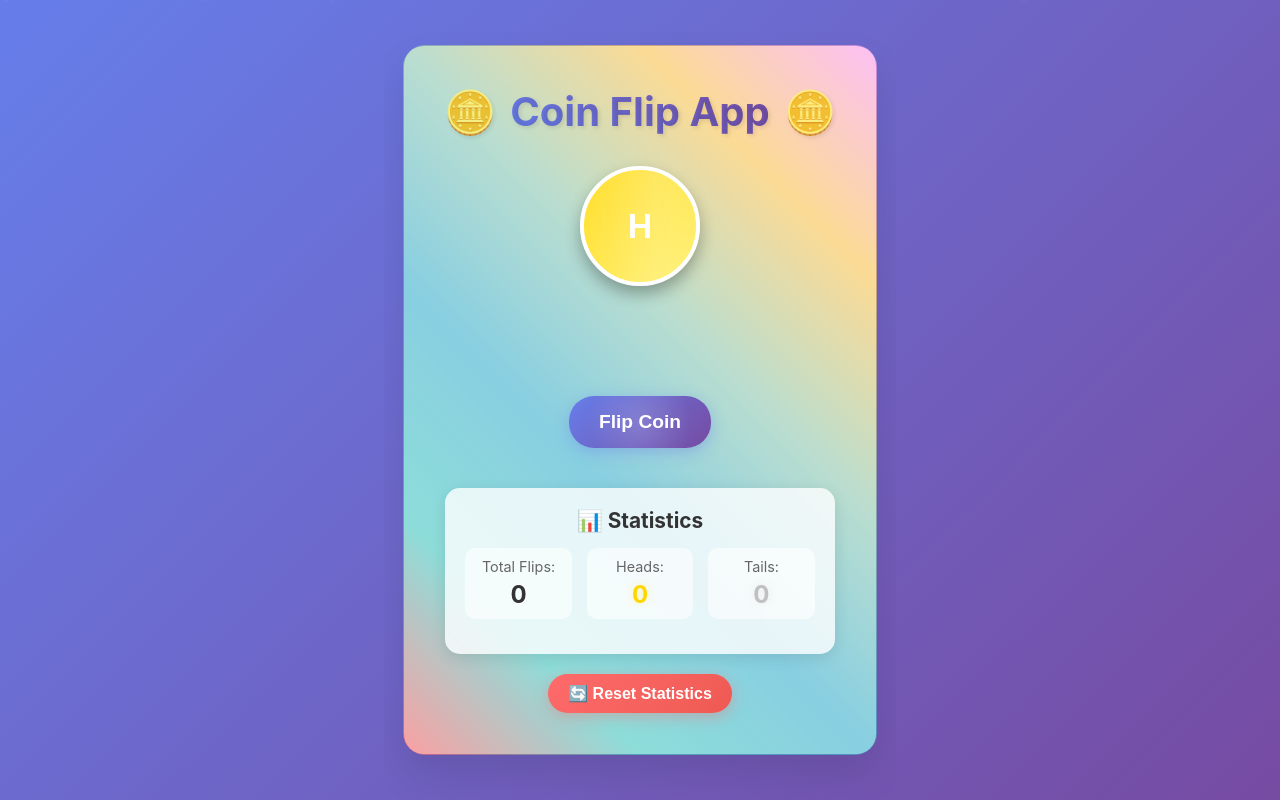
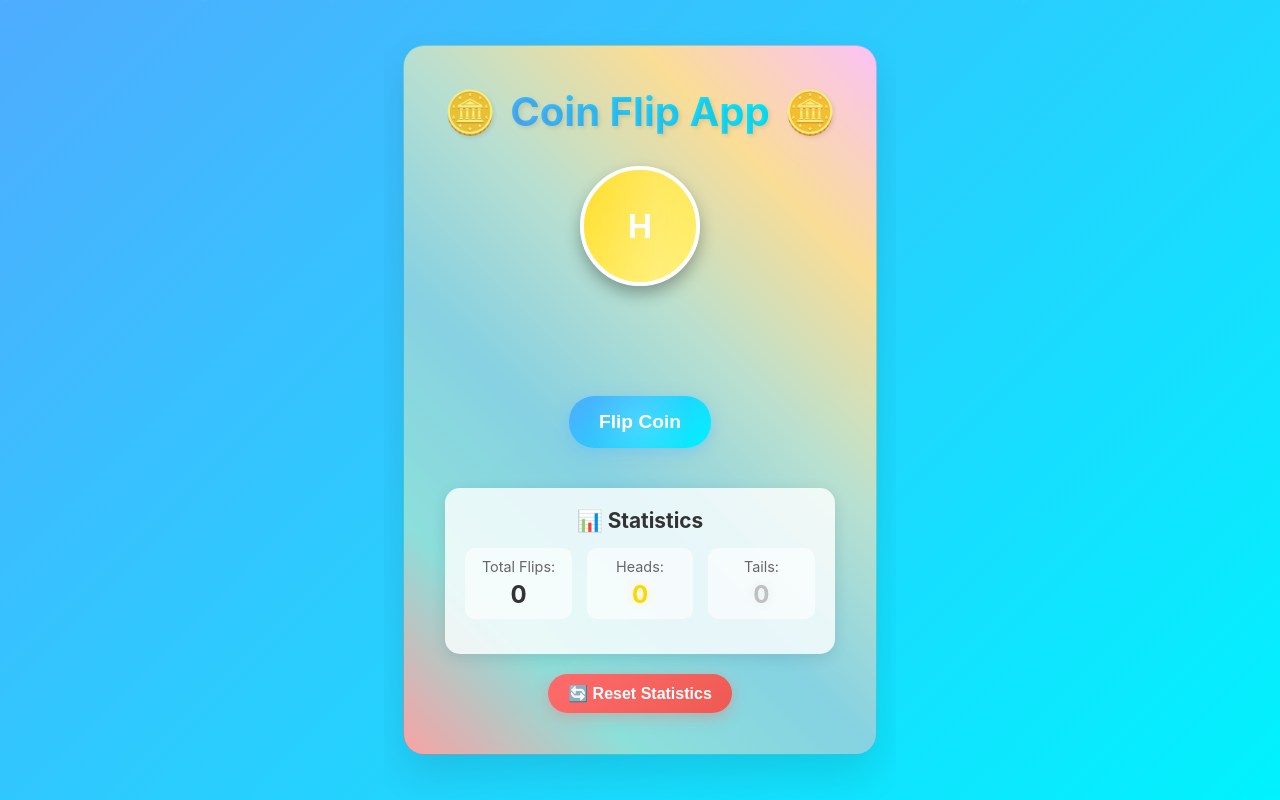
Before and after one commit to KasthuriRaja-M/Coin-Flip-App-, a React (Create React App) app: page / in a window 1280 px wide. Built offline with nearby package versions, Linux system fonts and the light colour scheme.

Commit message:
Update color scheme across stylesheets to use a new gradient and color for backgrounds and buttons

```diff
--- a/index.html
+++ b/index.html
@@ -20,7 +20,7 @@
                 sans-serif;
             -webkit-font-smoothing: antialiased;
             -moz-osx-font-smoothing: grayscale;
-            background: linear-gradient(135deg, #667eea 0%, #764ba2 100%);
+            background: linear-gradient(135deg, #4facfe 0%, #00f2fe 100%);
             min-height: 100vh;
             display: flex;
             align-items: center;
@@ -164,7 +164,7 @@
         }
 
         .title-text {
-            background: linear-gradient(45deg, #667eea, #764ba2);
+            background: linear-gradient(45deg, #4facfe, #00f2fe);
             -webkit-background-clip: text;
             -webkit-text-fill-color: transparent;
             background-clip: text;
@@ -303,7 +303,7 @@
         .loading-dots span {
             width: 8px;
             height: 8px;
-            background: #667eea;
+            background: #4facfe;
             border-radius: 50%;
             animation: loadingDot 1.4s ease-in-out infinite;
         }
@@ -411,7 +411,7 @@
         }
 
         .flip-button {
-            background: linear-gradient(135deg, #667eea, #764ba2);
+            background: linear-gradient(135deg, #4facfe, #00f2fe);
             color: white;
             border: none;
             padding: 15px 30px;
@@ -420,7 +420,7 @@
             border-radius: 25px;
             cursor: pointer;
             transition: all 0.3s ease;
-            box-shadow: 0 4px 15px rgba(102, 126, 234, 0.4);
+            box-shadow: 0 4px 15px rgba(79, 172, 254, 0.4);
             margin: 20px 0;
             position: relative;
             overflow: hidden;
@@ -443,7 +443,7 @@
 
         .flip-button:hover:not(.disabled) {
             transform: translateY(-2px);
-            box-shadow: 0 6px 20px rgba(102, 126, 234, 0.6);
+            box-shadow: 0 6px 20px rgba(79, 172, 254, 0.6);
         }
 
         .flip-button:active:not(.disabled) {
--- a/src/App.css
+++ b/src/App.css
@@ -136,7 +136,7 @@
 }
 
 .title-text {
-  background: linear-gradient(45deg, #667eea, #764ba2);
+  background: linear-gradient(45deg, #4facfe, #00f2fe);
   -webkit-background-clip: text;
   -webkit-text-fill-color: transparent;
   background-clip: text;
@@ -276,7 +276,7 @@
 .loading-dots span {
   width: 8px;
   height: 8px;
-  background: #667eea;
+  background: #4facfe;
   border-radius: 50%;
   animation: loadingDot 1.4s ease-in-out infinite;
 }
@@ -384,7 +384,7 @@
 }
 
 .flip-button {
-  background: linear-gradient(135deg, #667eea, #764ba2);
+  background: linear-gradient(135deg, #4facfe, #00f2fe);
   color: white;
   border: none;
   padding: 15px 30px;
@@ -393,7 +393,7 @@
   border-radius: 25px;
   cursor: pointer;
   transition: all 0.3s ease;
-  box-shadow: 0 4px 15px rgba(102, 126, 234, 0.4);
+  box-shadow: 0 4px 15px rgba(79, 172, 254, 0.4);
   margin: 20px 0;
   position: relative;
   overflow: hidden;
@@ -416,7 +416,7 @@
 
 .flip-button:hover:not(.disabled) {
   transform: translateY(-2px);
-  box-shadow: 0 6px 20px rgba(102, 126, 234, 0.6);
+  box-shadow: 0 6px 20px rgba(79, 172, 254, 0.6);
 }
 
 .flip-button:active:not(.disabled) {
--- a/src/index.css
+++ b/src/index.css
@@ -10,7 +10,7 @@ body {
     sans-serif;
   -webkit-font-smoothing: antialiased;
   -moz-osx-font-smoothing: grayscale;
-  background: linear-gradient(135deg, #667eea 0%, #764ba2 100%);
+  background: linear-gradient(135deg, #4facfe 0%, #00f2fe 100%);
   min-height: 100vh;
   display: flex;
   align-items: center;
```
